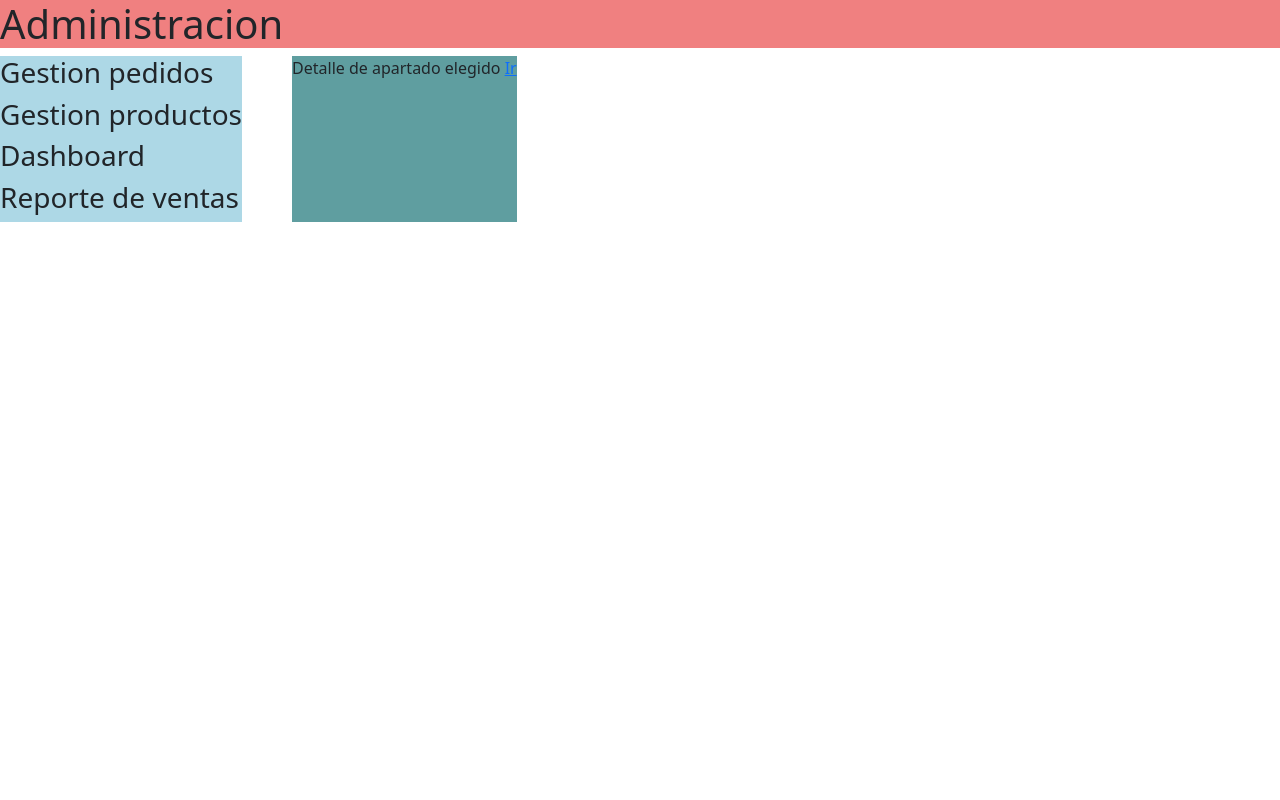
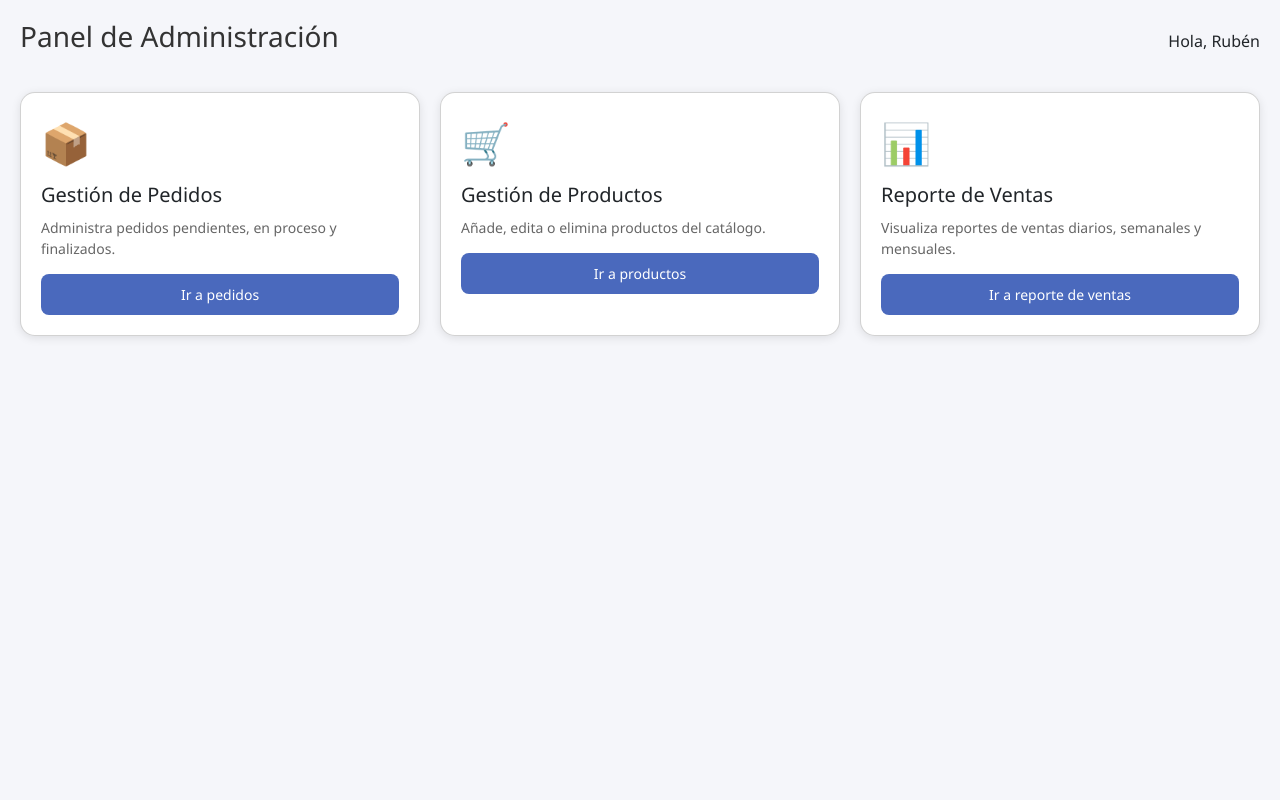
Before and after one commit to Ruben14f/BYTE---BEAT, a Django app: page /admin-index in a window 1280 px wide. Run offline with Django 5.2, Linux system fonts and the light colour scheme; some libraries are stand-ins or nearby versions.

Commit message:
front_end

```diff
--- a/adminPanel/templates/gestion_pedidos/list_ordenes.html
+++ b/adminPanel/templates/gestion_pedidos/list_ordenes.html
@@ -43,7 +43,7 @@ TOTAL ORDENES: {{ordens | length}}
                     <td>{{ordenes.total}}</td>
                     <td>{{ordenes.get_status_display}}</td>
                     <td>{{ordenes.fecha_pagada|date:"d/m/Y"}}</td>
-                    <td><a href="{% url 'detail_orden_admin' ordenes.id %}">Ir al detalle</a></td>
+                    <td><a href="{% url 'detail_orden_admin' ordenes.id %}" class="btn btn-primary">Ir al detalle</a></td>
                     <td>{% include 'gestion_pedidos/update_status.html' %}</td>
                 </tr>
             </tbody>
@@ -88,7 +88,7 @@ TOTAL ORDENES: {{ordens | length}}
                     <td>{{ordenes.total}}</td>
                     <td>{{ordenes.get_status_display}}</td>
                     <td>{{ordenes.fecha_pagada|date:"d/m/Y"}}</td>
-                    <td><a href="{% url 'detail_orden_admin' ordenes.id %}">Ir al detalle </a></td>
+                    <td><a href="{% url 'detail_orden_admin' ordenes.id %}" class="btn btn-primary">Ir al detalle </a></td>
                     <td>{% include 'gestion_pedidos/update_status.html' %}</td>
                 </tr>
             </tbody>
--- a/adminPanel/urls.py
+++ b/adminPanel/urls.py
@@ -3,6 +3,7 @@ from .views import  *
 
 
 urlpatterns = [
+    path('index-admin', index_admin, name='admin_index'),
     path('agregar-product', agregar_producto, name='agregar_product'),
     path('list-product', listado_productos, name='list_product_admin'),
     path('modificar-product/<int:id>', modificar_producto, name='editar_product_admin'),
--- a/adminPanel/views.py
+++ b/adminPanel/views.py
@@ -10,6 +10,9 @@ from django.core.mail import send_mail
 import os
 from django.template.loader import render_to_string
 
+
+def index_admin(request):
+    return render(request, 'index_admin.html')
 
 #GESTION DE PRODUCTOS
 def listado_productos(request):
--- a/templates/index_admin.html
+++ b/templates/index_admin.html
@@ -3,20 +3,134 @@
 
 
 {% block content_admin %}
-<h1 style="background: lightcoral;">
+<!-- <h1 style="background: lightcoral;">
     Administracion
 </h1>
 <div style="display: flex; flex-direction: row;">
     <div style="background: lightblue; display: flex; flex-direction: column; align-items: start;">
-        <h3>Gestion pedidos</h3>
-        <h3>Gestion productos</h3>
-        <h3>Dashboard</h3>
+        <h3><a href="{% url 'list_ordenes_admin' %}"></a>Gestion pedidos</h3>
+        <h3><a href="{% url 'list_product_admin' %}">Gestion productos</a></h3>
+        <h3><a href="{% url 'dashboard' %}">Dashboard</a></h3>
         <h3>Reporte de ventas</h3>
     </div>
-    <div style="background: cadetblue; margin-left: 50px;">
-        Detalle de apartado elegido
-        <a href="{% url 'agregar_product' %}">Ir </a>
+</div> -->
+
+<!DOCTYPE html>
+<html lang="es">
+<head>
+  <meta charset="UTF-8" />
+  <meta name="viewport" content="width=device-width, initial-scale=1.0"/>
+  <title>Inicio Administrador</title>
+  <style>
+    * {
+      box-sizing: border-box;
+      font-family: 'Segoe UI', sans-serif;
+      margin: 0;
+      padding: 0;
+    }
+
+    body {
+      background-color: #f5f6fa;
+      padding: 20px;
+    }
+
+    header {
+      display: flex;
+      justify-content: space-between;
+      align-items: center;
+      margin-bottom: 30px;
+    }
+
+    header h1 {
+      font-size: 28px;
+      color: #333;
+    }
+
+    .cards {
+      display: grid;
+      grid-template-columns: repeat(auto-fit, minmax(250px, 1fr));
+      gap: 20px;
+    }
+
+    .card {
+      background-color: #fff;
+      border-radius: 15px;
+      padding: 20px;
+      box-shadow: 0 2px 10px rgba(0,0,0,0.1);
+      transition: transform 0.2s ease;
+    }
+
+    .card:hover {
+      transform: translateY(-5px);
+    }
+
+    .card h2 {
+      font-size: 20px;
+      margin-bottom: 10px;
+    }
+
+    .card p {
+      font-size: 14px;
+      color: #666;
+      margin-bottom: 15px;
+    }
+
+    .card .btn {
+      background-color: #4a69bd;
+      color: white;
+      border: none;
+      padding: 10px 15px;
+      border-radius: 8px;
+      cursor: pointer;
+      font-size: 14px;
+    }
+
+    .card .btn:hover {
+      background-color: #1e3799;
+    }
+
+    .card-icon {
+      font-size: 40px;
+      margin-bottom: 10px;
+    }
+
+    /* Colores personalizados por sección */
+    .pedidos .card-icon { color: #f39c12; }
+    .productos .card-icon { color: #27ae60; }
+    .reportes .card-icon { color: #8e44ad; }
+  </style>
+</head>
+<body>
+
+  <header>
+    <h1>Panel de Administración</h1>
+    <span>Hola, Rubén</span>
+  </header>
+
+  <section class="cards">
+    <div class="card pedidos">
+      <div class="card-icon">📦</div>
+      <h2>Gestión de Pedidos</h2>
+      <p>Administra pedidos pendientes, en proceso y finalizados.</p>
+      <a href="{% url 'list_ordenes_admin' %}" class="btn btn-primary">Ir a pedidos</a>
     </div>
-</div>
+
+    <div class="card productos">
+      <div class="card-icon">🛒</div>
+      <h2>Gestión de Productos</h2>
+      <p>Añade, edita o elimina productos del catálogo.</p>
+      <a href="{% url 'list_product_admin' %}" class="btn btn-primary">Ir a productos</a>
+    </div>
+
+    <div class="card reportes">
+      <div class="card-icon">📊</div>
+      <h2>Reporte de Ventas</h2>
+      <p>Visualiza reportes de ventas diarios, semanales y mensuales.</p>
+      <a href="{% url 'orden_list_report' %}" class="btn btn-primary">Ir a reporte de ventas</a>
+    </div>
+  </section>
+
+</body>
+</html>
 
 {% endblock %}
--- a/users/urls.py
+++ b/users/urls.py
@@ -9,5 +9,4 @@ urlpatterns = [
     path('register/', register, name='register'),
     path('reset_password/', password_reset, name='password_reset'),
     path('reset_password/<uidb64>/<token>/', password_reset_confirm, name='password_reset_confirm'),
-
 ]
```
Also changed, not shown: adminPanel/templates/gestion_pedidos/detail_orden.html (+112 -27 lines), adminPanel/templates/gestion_productos/list_product.html (+4 -4 lines), dashboard/static/js/main.js (+16 -16 lines), dashboard/templates/dashboard_ordens.html (+7 -6 lines), dashboard/views.py (+23 -26 lines).
